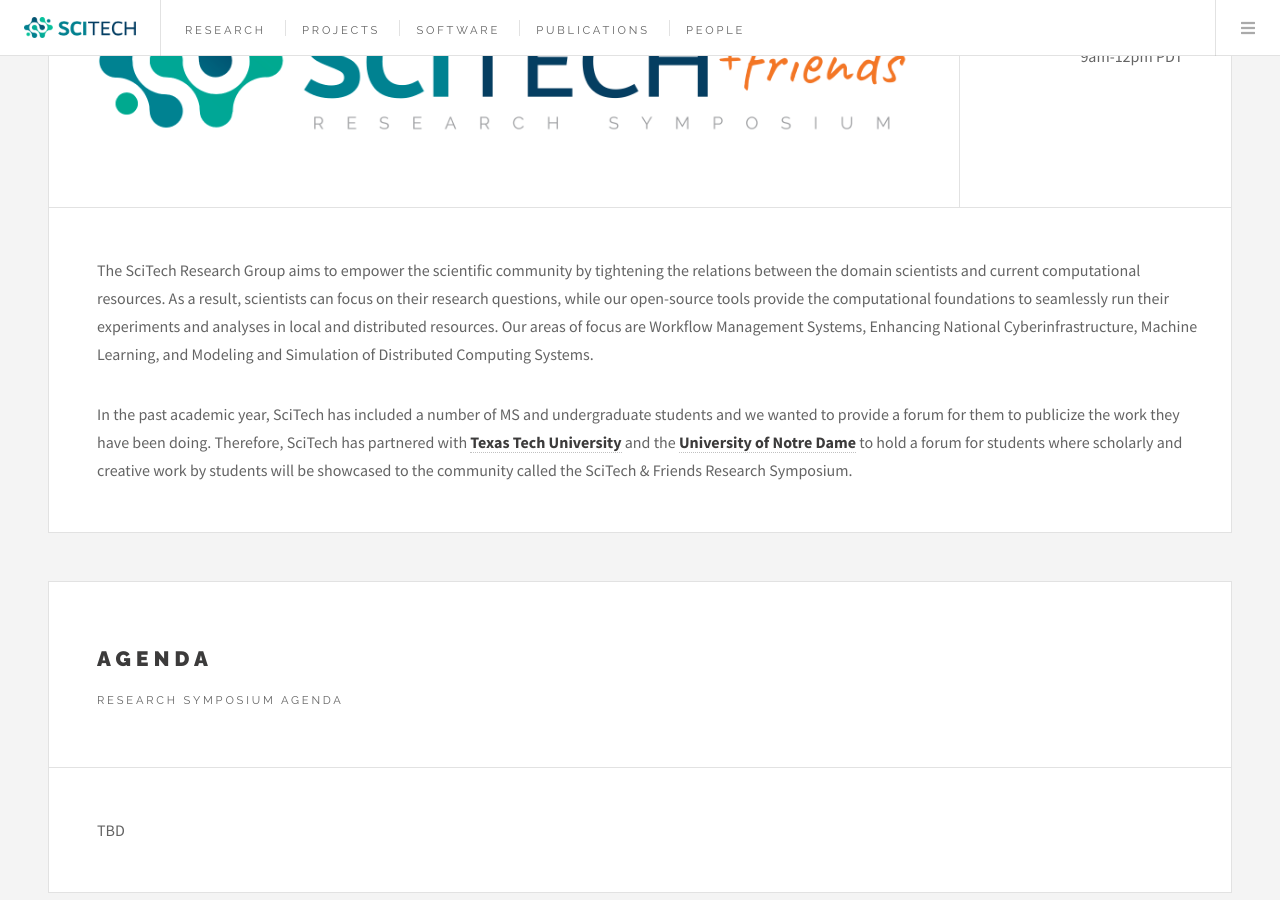
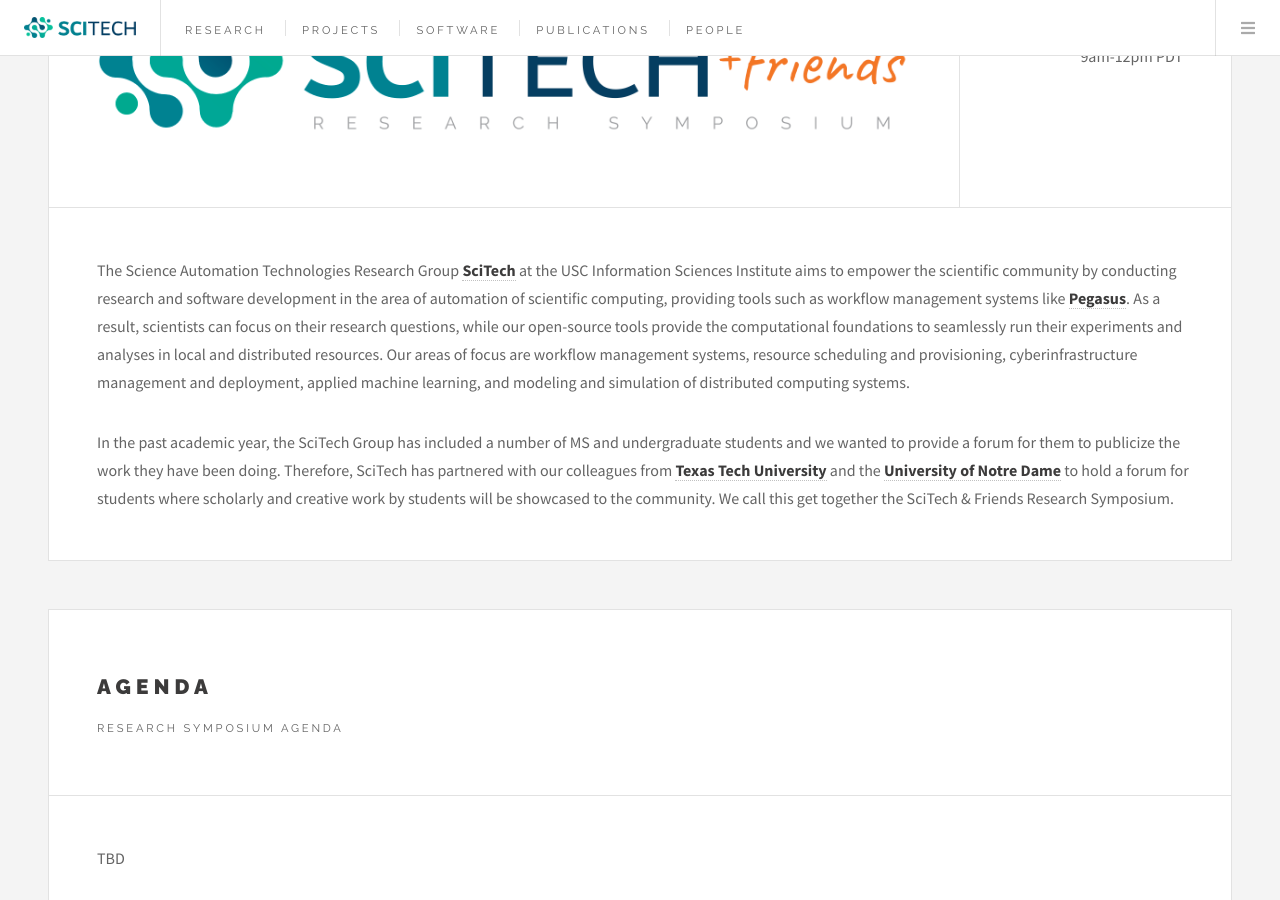
Before and after one commit to scitech-isi/scitech-isi.github.io, a Jekyll site: the page built from research-symposium.html, in a window 1280 px wide and 900 px high, scrolled down 524 px. Built offline with Jekyll 4.4.1, drawn with Linux system fonts in a browser that asks for light colours.

Commit message:
Updated text

```diff
--- a/research-symposium.html
+++ b/research-symposium.html
@@ -20,20 +20,15 @@
         <div class="row">
             <div class="col-lg-12 col-md-12 col-sm-12">
                 <p>
-                    The SciTech Research Group aims to empower the scientific community by tightening the relations
-                    between the domain scientists and current computational resources. As a result, scientists can focus
-                    on their research questions, while our open-source tools provide the computational foundations to
-                    seamlessly run their experiments and analyses in local and distributed resources. Our areas of focus
-                    are Workflow Management Systems, Enhancing National Cyberinfrastructure, Machine Learning, and
-                    Modeling and Simulation of Distributed Computing Systems.
+                    The Science Automation Technologies Research Group <a href="https://scitech.group/" target="_blank"><strong>SciTech</strong></a> at the USC Information Sciences Institute aims to empower the scientific community by conducting research and software development in the area of automation of scientific computing, providing tools such as workflow management systems like <a href="https://pegasus.isi.edu/" target="_blank"><strong>Pegasus</strong></a>. As a result, scientists can focus on their research questions, while our open-source tools provide the computational foundations to seamlessly run their experiments and analyses in local and distributed resources. Our areas of focus are workflow management systems, resource scheduling and provisioning, cyberinfrastructure management and deployment, applied machine learning, and modeling and simulation of distributed computing systems.
                 </p>
                 <p>
-                    In the past academic year, SciTech has included a number of MS and undergraduate students and we
+                    In the past academic year, the SciTech Group has included a number of MS and undergraduate students and we
                     wanted to provide a forum for them to publicize the work they have been doing. Therefore, SciTech
-                    has partnered with <a href="https://www.ttu.edu" target="_blank"><strong>Texas Tech
+                    has partnered with our colleagues from <a href="https://www.ttu.edu" target="_blank"><strong>Texas Tech
                     University</strong></a> and the <a href="https://www.nd.edu" target="_blank"><strong>University of
                     Notre Dame</strong></a> to hold a forum for students where scholarly and creative work by students
-                    will be showcased to the community called the SciTech & Friends Research Symposium.
+                    will be showcased to the community. We call this get together the SciTech & Friends Research Symposium.
                 </p>
             </div>
         </div>
```
